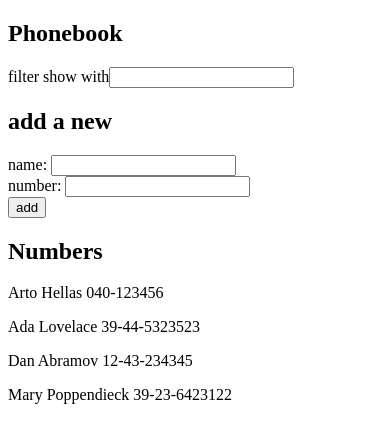
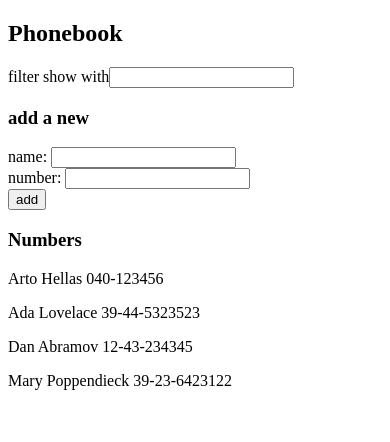
Before and after one commit to marcos-davi/FullStackOpen, a React (Vite) app in the folder part2/phonebook/: page / in a window 390 px wide. Shown: the top 442 px of the page. Built offline with nearby package versions, Linux system fonts and the light colour scheme.

Commit message:
2.10: phonebook, step 5

```diff
--- a/part2/phonebook/src/App.jsx
+++ b/part2/phonebook/src/App.jsx
@@ -1,4 +1,7 @@
 import { useState } from "react";
+import Filter from "./components/filter";
+import PersonForm from "./components/personForm";
+import Persons from "./components/persons";
 
 const App = () => {
   const [persons, setPersons] = useState([
@@ -14,10 +17,10 @@ const App = () => {
 
 
 
-  const handleNoteChangeName = (event) => {
+  const handleChangeName = (event) => {
     setNewName(event.target.value);
   };
-  const handleNoteChangeNumber = (event) => {
+  const handleChangeNumber = (event) => {
     setNewNumber(event.target.value);
   };
 
@@ -42,7 +45,7 @@ const App = () => {
   const personsList = filter === ''
     ? persons
     : persons.filter(person =>
-        person.name.toLowerCase().includes(filter.toLowerCase()))
+      person.name.toLowerCase().includes(filter.toLowerCase()))
   const listNames = () => personsList.map(person =>
     <p key={person.name}>{person.name} {person.number}</p>
   )
@@ -50,21 +53,16 @@ const App = () => {
   return (
     <div>
       <h2>Phonebook</h2>
-      <p>filter show with<input value={filter} onChange={handleFilterChange}></input></p>
-      <h2>add a new</h2>
-      <form onSubmit={addPerson} method="POST">
-        <div>
-          name: <input value={newName} onChange={handleNoteChangeName} />
-        </div>
-        <div>
-        number: <input value={newNumber} onChange={handleNoteChangeNumber} />
-        </div>
-        <div>
-          <button type="submit">add</button>
-        </div>
-      </form>
-      <h2>Numbers</h2>
-      <>{listNames()}</>
+      <Filter value={filter} onChange={handleFilterChange} />
+
+      <h3>add a new</h3>
+      <PersonForm onSubmit={addPerson}
+        name={{ value: newName, onChange: handleChangeName }}
+        number={{ value: newNumber, onChange: handleChangeNumber }}
+      />
+      <h3>Numbers</h3>
+      <Persons listNames={listNames()} />
+
     </div>
   );
 };
--- /dev/null
+++ b/part2/phonebook/src/components/filter.jsx
@@ -0,0 +1,9 @@
+
+ const Filter = ({ filter, onChange }) => {
+  return (
+    <div>
+      <p>filter show with<input value={filter} onChange={onChange}></input></p>
+    </div>
+  );
+};
+export default Filter
--- /dev/null
+++ b/part2/phonebook/src/components/personForm.jsx
@@ -0,0 +1,21 @@
+
+ const PersonForm = ({ onSubmit, name, number }) => {
+  return (
+    <div>
+      <form onSubmit={onSubmit} method="POST">
+        <div>
+          name: <input value={name.value} onChange={name.onChange} />
+        </div>
+        <div>
+          number: <input value={number.value} onChange={number.onChange} />
+        </div>
+        <div>
+          <button type="submit">add</button>
+        </div>
+      </form>
+
+    </div>
+  );
+};
+
+export default PersonForm
--- /dev/null
+++ b/part2/phonebook/src/components/persons.jsx
@@ -0,0 +1,10 @@
+
+ const Persons = ({ listNames }) => {
+  return (
+    <div>
+      {listNames}
+    </div>
+  );
+};
+
+export default Persons
```
